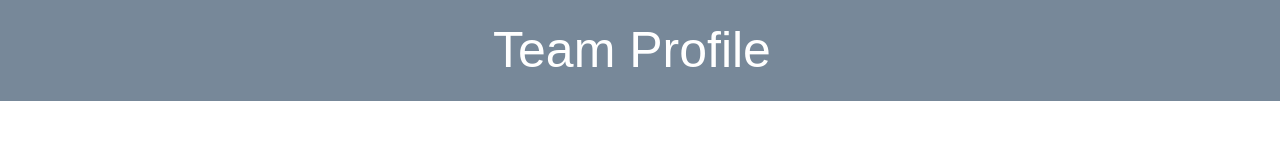
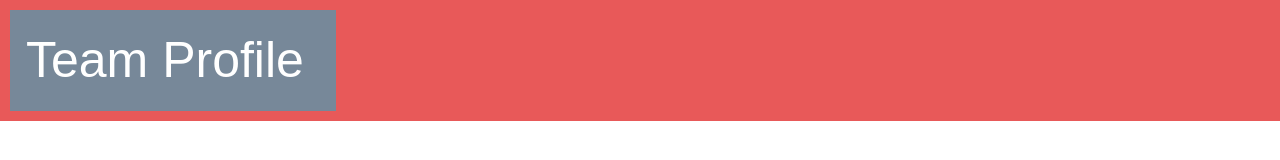
Before and after one commit to rodneychappell/team-profile-generator, a website: page assest/index.html in a window 1280 px wide. Drawn offline with nearby package versions, Linux system fonts and the light colour scheme.

Commit message:
commiting site

```diff
--- a/assest/style.css
+++ b/assest/style.css
@@ -1,5 +1,8 @@
-* {
-    box-sizing: border-box;
+header {
+  background-color: rgba(231, 78, 78, 0.932);
+  color: white;
+  display: flex;
+  padding: 10px;
 }
 
 :root {
@@ -11,20 +14,14 @@ body {
   font-family: Arial, Helvetica, sans-serif;
 }
 
+.navbar-brand {
+  font-size: 50px;
+}
+
 #navbar {
   background-color: var(--primary);
   color: var(--secondary);
   font-size: 50px;
-}
-
-.navbar-brand {
-    font-size: 50px;
-}
-
-
-.card-header {
-    background-color: var(--primary);
-    color: var(--secondary);
 }
 
 .card-body {
@@ -32,9 +29,13 @@ body {
   color: var(--primary);
 }
 
+.card-header {
+  background-color: var(--primary);
+  color: var(--secondary);
+}
+
 .container {
   margin: 100px auto;
   justify-content: space-evenly;
   display: flex;
-
 }
--- a/generate-site.js
+++ b/generate-site.js
@@ -35,7 +35,7 @@ const generateTeam = (team) => {
                 </div>
             </div>
         </div>`;
-        html.push(engineerHtml)
+        html.push(engineerHtml);
     }
     const generateIntern = intern => {
         console.log(intern);
@@ -53,8 +53,8 @@ const generateTeam = (team) => {
                 </div>
         </div>
     </div>`
-    html.push(internHtml)
-    };
+    html.push(internHtml);
+    }
 
     for (let i = 0; i < team.length; i++) {
         if(team[i].getRole() === "Manager") {
--- a/pages/Engineer.js
+++ b/pages/Engineer.js
@@ -3,7 +3,7 @@ const Employee = require("./Employee");
 class Engineer extends Employee {
     constructor (name, id, email, github) {
 
-        super (name, id, email);
+        super(name, id, email);
 
         this.github = github;
     }
--- a/pages/Intern.js
+++ b/pages/Intern.js
@@ -5,7 +5,7 @@ const Employee = require('./Employee');
 class Intern extends Employee  {
     constructor (name, id, email, school) {
 
-        super (name, id, email);
+        super(name, id, email);
 
         this.school = school;
     }
--- a/pages/Manager.js
+++ b/pages/Manager.js
@@ -5,7 +5,7 @@ const Employee = require('./Employee');
 class Manager extends Employee {
     constructor (name, id, email, officeNumber) {
 
-        super (name, id, email);
+        super(name, id, email);
 
         this.officeNumber = officeNumber;
     }
```
Also changed, not shown: output/index.html. Lines whose indentation alone changed are shown as unchanged.
